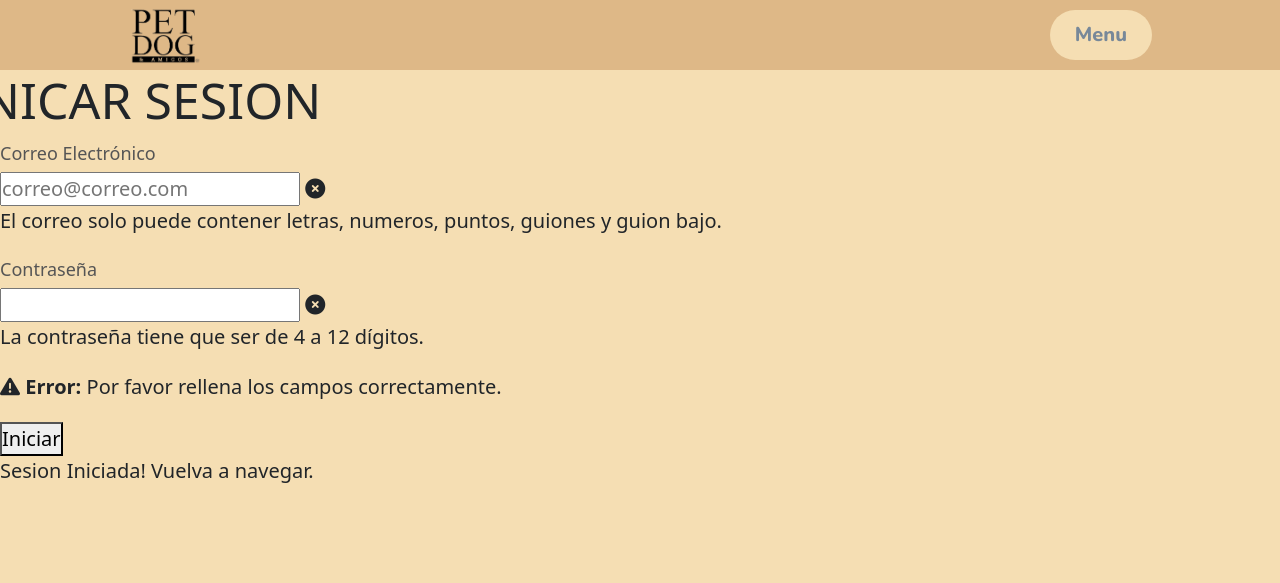
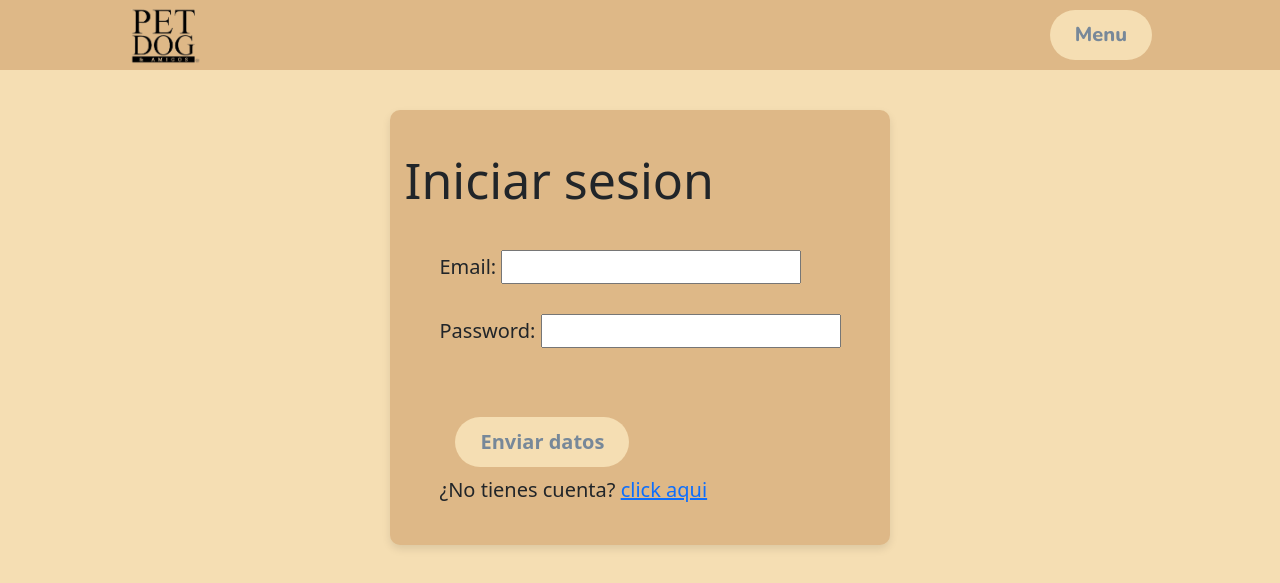
Before and after one commit to fonchoo/ProyWeb_Toro_Cabrera_Finschi_001D_EV3, a Django app: page /petanddogs/FormRegistro/iniciarSesion in a window 1280 px wide. Shown: the top 583 px of the page. Run offline with Django 5.2, Linux system fonts and the light colour scheme; some libraries are stand-ins or nearby versions.

Commit message:
inicio de sesion funcional

```diff
--- a/ProyWeb_Toro_Cabrera_Finschi_001D_EV3/alimentos/settings.py
+++ b/ProyWeb_Toro_Cabrera_Finschi_001D_EV3/alimentos/settings.py
@@ -124,3 +124,9 @@ STATICFILES_DIRS = (os.path.join(BASE_DIR,'petanddogs/static'),)
 # https://docs.djangoproject.com/en/5.0/ref/settings/#default-auto-field
 
 DEFAULT_AUTO_FIELD = 'django.db.models.BigAutoField'
+
+#VARIABLES DE REDIRRECION DE LOGIN Y LOGOUT
+LOGIN_REDIRECT_URL = 'galeria'
+LOGOUT_REDIRECT_URL = 'index'
+
+AUTH_USER_MODEL = 'petanddogs.CustomUser'
--- a/ProyWeb_Toro_Cabrera_Finschi_001D_EV3/alimentos/urls.py
+++ b/ProyWeb_Toro_Cabrera_Finschi_001D_EV3/alimentos/urls.py
@@ -19,5 +19,6 @@ from django.urls import path, include
 
 urlpatterns = [
     path('admin/', admin.site.urls),
-    path('petanddogs/',include('petanddogs.urls'))
+    path('petanddogs/',include('petanddogs.urls')),
+    path('accounts/', include('django.contrib.auth.urls')),
 ]
--- a/ProyWeb_Toro_Cabrera_Finschi_001D_EV3/petanddogs/static/CSSP/style.css
+++ b/ProyWeb_Toro_Cabrera_Finschi_001D_EV3/petanddogs/static/CSSP/style.css
@@ -77,7 +77,7 @@
     transform: scale(1.1);
 }
 
-@media screen and (max-width:1700px){
+@media screen and (max-width:1820px){
     .nav-links, .btn{
         display: none;
     }
--- a/ProyWeb_Toro_Cabrera_Finschi_001D_EV3/petanddogs/static/JS/JSingreso.js
+++ b/ProyWeb_Toro_Cabrera_Finschi_001D_EV3/petanddogs/static/JS/JSingreso.js
@@ -1,91 +1,48 @@
-const formulario = document.getElementById('formulario');
-const inputs = document.querySelectorAll('#formulario input');
 
-const expresiones = {
-	password: /^.{4,12}$/, // 4 a 12 digitos.
-	correo: /^[a-zA-Z0-9_.+-]+@[a-zA-Z0-9-]+\.[a-zA-Z0-9-.]+$/,
+var email = document.getElementById('mail');
+var contraseña = document.getElementById('contraseña');
+var errorContraseña = document.getElementById('errorContraseña');
+var mensajeExito = document.getElementById('mensajeExito');
+
+
+function enviarFormulario(){
+    var hayErrores = false;
+
+    var mensajesError = [];
+
+    //validacion nombre
+
+    //validacion apellido
+
+    //validacion email
+    if(email.value.trim() === '') {
+        mensajesError.push('Ingresa tu correo');
+        errorMail.textContent = 'Ingresa tu correo';
+        hayErrores = true; // Se establece a true si hay un error
+    } else if (!/\S+@\S+\.\S+/.test(email.value)) {
+        mensajesError.push('El correo electrónico debe tener un formato válido');
+        errorMail.textContent = 'El correo electrónico debe tener un formato válido';
+        hayErrores = true; // Se establece a true si hay un error
+    } else {
+        errorMail.textContent = '';
+    }
+
+    //validacion contraseña
+    if(contraseña.value.trim() === '') {
+        errorContraseña.textContent = 'Ingresa una contraseña';
+        hayErrores = true; // Se establece a true si hay un error
+    } else if (contraseña.value.length < 4) {
+        errorContraseña.textContent = 'Ingresa la contraseña correcta';
+        hayErrores = true; // Se establece a true si hay un error
+    } else {
+        errorContraseña.textContent = '';
+    }
+
+    //validacion confirmacio de contraseña
+
+    if(hayErrores){
+        return false;
+    } else{
+        return true;
+    }
 }
-
-const campos = {
-	password: false,
-	correo: false
-}
-
-const validarFormulario = (e) => {
-	switch (e.target.name) {
-		case "password":
-			validarCampo(expresiones.password, e.target, 'password');
-			validarPassword2();
-		break;
-		case "correo":
-			validarCampo(expresiones.correo, e.target, 'correo');
-		break;
-	}
-}
-
-const validarCampo = (expresion, input, campo) => {
-	if(expresion.test(input.value)){
-		document.getElementById(`grupo__${campo}`).classList.remove('formulario__grupo-incorrecto');
-		document.getElementById(`grupo__${campo}`).classList.add('formulario__grupo-correcto');
-		document.querySelector(`#grupo__${campo} i`).classList.add('fa-check-circle');
-		document.querySelector(`#grupo__${campo} i`).classList.remove('fa-times-circle');
-		document.querySelector(`#grupo__${campo} .formulario__input-error`).classList.remove('formulario__input-error-activo');
-		campos[campo] = true;
-	} else {
-		document.getElementById(`grupo__${campo}`).classList.add('formulario__grupo-incorrecto');
-		document.getElementById(`grupo__${campo}`).classList.remove('formulario__grupo-correcto');
-		document.querySelector(`#grupo__${campo} i`).classList.add('fa-times-circle');
-		document.querySelector(`#grupo__${campo} i`).classList.remove('fa-check-circle');
-		document.querySelector(`#grupo__${campo} .formulario__input-error`).classList.add('formulario__input-error-activo');
-		campos[campo] = false;
-	}
-}
-
-const validarPassword2 = () => {
-	const inputPassword1 = document.getElementById('password');
-	const inputPassword2 = document.getElementById('password2');
-
-	if(inputPassword1.value !== inputPassword2.value){
-		document.getElementById(`grupo__password2`).classList.add('formulario__grupo-incorrecto');
-		document.getElementById(`grupo__password2`).classList.remove('formulario__grupo-correcto');
-		document.querySelector(`#grupo__password2 i`).classList.add('fa-times-circle');
-		document.querySelector(`#grupo__password2 i`).classList.remove('fa-check-circle');
-		document.querySelector(`#grupo__password2 .formulario__input-error`).classList.add('formulario__input-error-activo');
-		campos['password'] = false;
-	} else {
-		document.getElementById(`grupo__password2`).classList.remove('formulario__grupo-incorrecto');
-		document.getElementById(`grupo__password2`).classList.add('formulario__grupo-correcto');
-		document.querySelector(`#grupo__password2 i`).classList.remove('fa-times-circle');
-		document.querySelector(`#grupo__password2 i`).classList.add('fa-check-circle');
-		document.querySelector(`#grupo__password2 .formulario__input-error`).classList.remove('formulario__input-error-activo');
-		campos['password'] = true;
-	}
-}
-
-inputs.forEach((input) => {
-	input.addEventListener('keyup', validarFormulario);
-	input.addEventListener('blur', validarFormulario);
-});
-
-formulario.addEventListener('submit', (e) => {
-	e.preventDefault();
-
-	const terminos = document.getElementById('terminos');
-	if(campos.password && campos.correo){
-		formulario.reset();
-
-		document.getElementById('formulario__mensaje-exito').classList.add('formulario__mensaje-exito-activo');
-		setTimeout(() => {
-			document.getElementById('formulario__mensaje-exito').classList.remove('formulario__mensaje-exito-activo');
-		}, 5000);
-
-		document.querySelectorAll('.formulario__grupo-correcto').forEach((icono) => {
-			icono.classList.remove('formulario__grupo-correcto');
-		});
-        setTimeout(() => {
-            window.location.href = "index.html"
-        },1000);
-	} else {
-		document.getElementById('formulario__mensaje').classList.add('formulario__mensaje-activo');
-	}
-});
--- a/ProyWeb_Toro_Cabrera_Finschi_001D_EV3/petanddogs/static/JS/JSregistro.js
+++ b/ProyWeb_Toro_Cabrera_Finschi_001D_EV3/petanddogs/static/JS/JSregistro.js
@@ -63,8 +63,8 @@ function enviarFormulario(){
     if(contraseña.value.trim() === '') {
         errorContraseña.textContent = 'Ingresa una contraseña';
         hayErrores = true; // Se establece a true si hay un error
-    } else if (contraseña.value.length < 4 || contraseña.value.length > 12) {
-        errorContraseña.textContent = 'La contraseña debe tener entre 4 y 12 caracteres';
+    } else if (contraseña.value.length < 4) {
+        errorContraseña.textContent = 'La contraseña debe tener minimo 4';
         hayErrores = true; // Se establece a true si hay un error
     } else {
         errorContraseña.textContent = '';
--- a/ProyWeb_Toro_Cabrera_Finschi_001D_EV3/petanddogs/templates/petanddogs/iniciarSesion.html
+++ /dev/null
@@ -1,89 +0,0 @@
-{% load static %}
-<!DOCTYPE html>
-<html lang="en">
-<head>
-    <meta charset="UTF-8">
-    <meta name="viewport" content="width=device-width, initial-scale=1.0">
-    <title>Iniciar Sesion</title>
-    <link rel="stylesheet" href="{% static 'CSSP/styleForm.css' %}">
-    <link href="https://cdn.jsdelivr.net/npm/bootstrap@5.3.3/dist/css/bootstrap.min.css" rel="stylesheet" integrity="sha384-QWTKZyjpPEjISv5WaRU9OFeRpok6YctnYmDr5pNlyT2bRjXh0JMhjY6hW+ALEwIH" crossorigin="anonymous">
-    <script src="https://kit.fontawesome.com/f879910058.js" crossorigin="anonymous"></script>
-    <style>
-      body{
-        margin: 0;
-        padding: 0;
-        background: wheat;
-        height: 100vh;
-        overflow: hidden;
-      }
-    </style>
-</head>
-<body>
-  <div class="fadein">
-    <header class="header">
-      <div class="logo">
-          <img src="{% static 'IMG/logo.jpg' %}" alt="Logo PetDogs&Amigos">
-      </div>
-      <nav>
-          <ul class="nav-links">
-              <li><a href="{% url 'index' %}" class="btn"><button>Inicio</button></a></li>
-              <li><a href="{% url 'quienessomos' %}" class="btn"><button>Quines Somos</button></a></li>
-              <li><a href="{% url 'galeria' %}" class="btn"><button>Galeria</button></a></li>
-              <li><a href="{% url 'adopcion' %}" class="btn"><button> Adopcion</button></a></li>
-              <li><a href="{% url 'razas' %}" class="btn"><button>Razas de perro</button></a></li>
-              <li><a href="{% url 'FormRegistro' %}"><i class="fa-solid fa-user" id="icon-register"></i></a></li>
-          </ul>
-      </nav>
-      <a onclick="openNav()" class="menu"><button>Menu</button></a>
-      <div class="overlay" id="mobile-menu">
-          <a onclick="closeNav()" href="" class="close">&times;</a>
-          <div class="overlay-content">
-              <a href="{% url 'index' %}">Inicio</a>
-              <a href="{% url 'quienessomos' %}">Quines Somos</a>
-              <a href="{% url 'galeria' %}">Galeria</a>
-              <a href="{% url 'adopcion' %}"> Adopcion</a>
-              <a href="{% url 'razas' %}">Razas de perro</a>
-              <a href="{% url 'FormRegistro' %}">Registro</a>
-          </div>
-      </div>
-  </header>
-  <main>
-  <h1>INICAR SESION</h1>
-  <form action="" method="get" class="formulario" id="formulario">
-
-  <!-- Grupo: Correo Electronico -->
-  <div class="formulario__grupo" id="grupo__correo">
-    <label for="correo" class="formulario__label">Correo Electrónico</label>
-    <div class="formulario__grupo-input">
-      <input type="email" class="formulario__input" name="correo" id="correo" placeholder="correo@correo.com">
-      <i class="formulario__validacion-estado fas fa-times-circle"></i>
-    </div>
-    <p class="formulario__input-error">El correo solo puede contener letras, numeros, puntos, guiones y guion bajo.</p>
-  </div>
-
-  <!-- Grupo: Contraseña -->
-  <div class="formulario__grupo" id="grupo__password">
-    <label for="password" class="formulario__label">Contraseña</label>
-    <div class="formulario__grupo-input">
-      <input type="password" class="formulario__input" name="password" id="password">
-      <i class="formulario__validacion-estado fas fa-times-circle"></i>
-    </div>
-    <p class="formulario__input-error">La contraseña tiene que ser de 4 a 12 dígitos.</p>
-  </div>
-
-  <div class="formulario__mensaje" id="formulario__mensaje">
-    <p><i class="fas fa-exclamation-triangle"></i> <b>Error:</b> Por favor rellena los campos correctamente. </p>
-  </div>
-
-  <div class="formulario__grupo formulario__grupo-btn-enviar">
-    <button type="submit" class="formulario__btn">Iniciar</button>
-    <p class="formulario__mensaje-exito" id="formulario__mensaje-exito">Sesion Iniciada! Vuelva a navegar.</p>
-  </div>
-</form>
-</main>
-
-  <script src="{% static 'JS/JSingreso.js' %}"></script>
-  <script src="https://kit.fontawesome.com/2c36e9b7b1.js" crossorigin="anonymous"></script>
-  <script src="{% static 'JS/nav.js' %}"></script>
-</body>
-</html>
--- a/ProyWeb_Toro_Cabrera_Finschi_001D_EV3/petanddogs/templates/petanddogs/FormRegistro.html
+++ b/ProyWeb_Toro_Cabrera_Finschi_001D_EV3/petanddogs/templates/registration/login.html
@@ -46,43 +46,31 @@
   </header>
   <main class="container">
     <div class="form">
-        <form  action="{% url 'registroAdd' %}" method="POST" class="fomulario">
+        <form action="{% url 'login_exist' %}" method="POST" class="fomulario">
             {% csrf_token %}
-            <h1>REGISTRO</h1>
-            <br>
-            <div>
-                <label for="nombre">Nombre: </label>
-                <input type="text" name="nombre" id="nombre" class="txt">
-                <span id="errorNombre" class="error"></span>
-            </div>
-            <br>
-            <div>
-                <label for="apellido">Apellido: </label>
-                <input type="text" name="apellido" id="apellido" class="txt">
-                <span id="errorApellido" class="error"></span>
-            </div>
+            <h1>Iniciar sesion</h1>
             <br>
             <div>
                 <label for="mail">Email: </label>
-                <input type="email" name="email" id="mail" required class="txt">
+                <input type="text" name="email" id="mail" required class="txt">
                 <span id="errorMail" class="error"></span>
             </div>
             <br>
             <div>
                 <label for="contraseña">Password: </label>
-                <input type="password" name="contraseña" id="contraseña" class="pwd">
+                <input type="password" name="password" id="contraseña" class="pwd">
                 <span id="errorContraseña" class="error"></span>
             </div>
             <br>
-            <div>
-                <label for="confirmContraseña">Confirm Password: </label>
-                <input type="password" name="confContraseña" id="confirmContraseña" class="pwd">
-                <span id="errorContraseña2" class="error"></span>
-            </div>
             <br>
             <div class="btn">
                 <button type="submit" name="opcion" onclick=" return enviarFormulario() ">Enviar datos</button>
             </div>
+            {% if error_message %}
+              <p style="color: red;">{{ error_message }}</p>
+            {% endif %}
+            <br>
+            ¿No tienes cuenta? <a href="{% url 'FormRegistro' %}">click aqui</a>
         </form>
         <div id="idMensajes">
           {% if mensaje %}
@@ -92,7 +80,7 @@
     </div>
 </main>
 </div>
-  <script src="{% static 'JS/JSregistro.js' %}"></script>
+  <script src="{% static 'JS/JSingreso.js' %}"></script>
   <script src="https://kit.fontawesome.com/2c36e9b7b1.js" crossorigin="anonymous"></script>
   <script src="{% static 'JS/nav.js' %}"></script>
 </body>
--- a/ProyWeb_Toro_Cabrera_Finschi_001D_EV3/petanddogs/urls.py
+++ b/ProyWeb_Toro_Cabrera_Finschi_001D_EV3/petanddogs/urls.py
@@ -18,4 +18,6 @@ urlpatterns = [
     path('galeria/orijen', views.orijen, name='orijen'),
     path('galeria/taste', views.taste, name='taste'),
     path('registrosAdd', views.registroAdd, name='registroAdd'),
+    path('login_exist', views.login_exist, name='login_exist'),
+    path('logout/', views.exit, name='exit'),
 ]
--- a/ProyWeb_Toro_Cabrera_Finschi_001D_EV3/petanddogs/views.py
+++ b/ProyWeb_Toro_Cabrera_Finschi_001D_EV3/petanddogs/views.py
@@ -1,5 +1,13 @@
-from django.shortcuts import render
-from .models import Registro
+from django.shortcuts import render, redirect
+from django.contrib.auth import login, authenticate
+from django.contrib.auth.decorators import login_required
+from django.contrib.auth import logout
+from django.contrib.auth.models import User
+from django.contrib.auth.hashers import make_password
+from .models import CustomUser
+from django.views.decorators.csrf import csrf_protect
+
+
 
 # Create your views here.
 def index(request):
@@ -8,16 +16,17 @@ def index(request):
 
 def formRegistro(request):
     context={}
-    return render(request,'petanddogs/FormRegistro.html', context)
+    return render(request,'registration/register.html', context)
 
 def iniciarSesion(request):
     context={}
-    return render(request,'petanddogs/iniciarSesion.html', context)
+    return render(request,'registration/login.html', context)
 
 def quiensessomos(request):
     context={}
     return render(request,'petanddogs/quienessomos.html', context)
 
+@login_required
 def galeria(request):
     context={}
     return render(request,'petanddogs/galeria.html', context)
@@ -66,25 +75,47 @@ def taste(request):
 #************************* REGISTRO *******************************
 
 def registroAdd(request):
-    if request.method != "POST":
-        registros = Registro.objects.all()
-        context={'registros':registros}
-        return render(request, 'petanddogs/FormRegistro.html', context)
-    else:
+    if request.method == "POST":
         email=request.POST["email"]
-        nombre=request.POST["nombre"]
-        apellido=request.POST["apellido"]
-        contraseña=request.POST["contraseña"]
-        confirmContraseña=request.POST["confContraseña"]
-        activo="1"
+        first_name=request.POST["first_name"]
+        last_name=request.POST["last_name"]
+        password=request.POST["password"]
+        password_confirm=request.POST["password_confirm"]
 
-        obj=Registro.objects.create(email=email,
-                                    nombre=nombre,
-                                    apellido=apellido,
-                                    contraseña=contraseña,
-                                    confContraseña=confirmContraseña,
-                                    activo=1)
+        if CustomUser.objects.filter(email=email).exists():
+            return render(request,'register.html',{'error_message':'El email ya esta registrado'})
 
-        obj.save()
-        context={'mensaje' : 'Datos registrados...'}
-        return render(request, 'petanddogs/FormRegistro.html', context)
+        user=CustomUser.objects.create(email=email,
+                                    first_name=first_name,
+                                    last_name=last_name,
+                                    password=make_password(password))
+
+        user.save()
+        login(request, user)
+        return redirect('index')
+    context={'mensaje' : 'Datos registrados...'}
+    return render(request, 'registration/login.html', context)
+
+#***************************** LOGIN **************************************
+@csrf_protect
+def login_exist(request):
+    if request.method == 'POST':
+        email = request.POST["email"]
+        password = request.POST["password"]
+        try:
+            user = authenticate(request, email=email, password=password)
+            if user is not None:
+                login(request, user)
+                return redirect('index')
+            else:
+                return render(request, 'login.html', {'error_message': 'Email o contraseña incorrectos'})
+        except User.DoesNotExist:
+            return render(request,'login.html', {'error_message': 'Email o contraseña incorrectos'})
+    return render(request,'login.html')
+
+
+
+#***************************** LOGOUT *************************************
+def exit(request):
+    logout(request)
+    return redirect('index')
```
Also changed, not shown: ProyWeb_Toro_Cabrera_Finschi_001D_EV3/petanddogs/admin.py (+22 -3 lines), ProyWeb_Toro_Cabrera_Finschi_001D_EV3/petanddogs/models.py (+34 -9 lines), ProyWeb_Toro_Cabrera_Finschi_001D_EV3/petanddogs/templates/petanddogs/galeria.html (+10 -2 lines), ProyWeb_Toro_Cabrera_Finschi_001D_EV3/petanddogs/templates/petanddogs/index.html (+10 -2 lines), ProyWeb_Toro_Cabrera_Finschi_001D_EV3/petanddogs/templates/petanddogs/quienessomos.html (+10 -2 lines), ProyWeb_Toro_Cabrera_Finschi_001D_EV3/petanddogs/templates/registration/register.html (added, +104 -0 lines), ProyWeb_Toro_Cabrera_Finschi_001D_EV3/db.sqlite3, ProyWeb_Toro_Cabrera_Finschi_001D_EV3/petanddogs/migrations/0001_initial.py, ProyWeb_Toro_Cabrera_Finschi_001D_EV3/petanddogs/migrations/0002_registro_confcontraseña.py (deleted).
